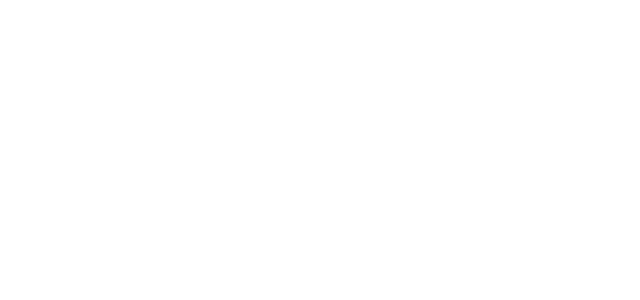
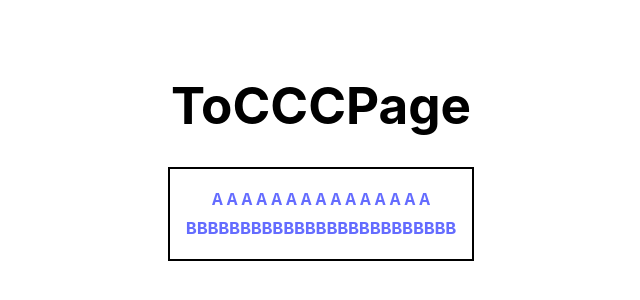
Before and after one commit to shunsuke-tamura/image_qr_code_communication, a React (Vite) app: page /to-ccc in a window 1280 px wide. Before the commit this address had no page. Shown: the part 248-548 px from the top of the page, without its empty margins (319-959 px from the left). Built offline with nearby package versions, Linux system fonts and the light colour scheme.

Commit message:
update: cccに変更

```diff
--- a/src/App.tsx
+++ b/src/App.tsx
@@ -3,7 +3,7 @@
 import ToImagePage from "./pages/ToImage";
 import ToQrPage from "./pages/ToQr";
 import TopPage from "./pages/Top";
-import ToCSCPage from "./pages/ToCSC";
+import ToCCCPage from "./pages/ToCCC";
 
 function App() {
   return (
@@ -12,7 +12,7 @@
         <Route path="/" element={<TopPage />} />
         <Route path="/to-qr" element={<ToQrPage />} />
         <Route path="/to-image" element={<ToImagePage />} />
-        <Route path="/to-csc" element={<ToCSCPage />} />
+        <Route path="/to-ccc" element={<ToCCCPage />} />
       </Routes>
     </div>
   );
--- /dev/null
+++ b/src/pages/ToCCC/index.tsx
@@ -0,0 +1,45 @@
+import "./style.css";
+
+const ToCCCPage = () => {
+  return (
+    <div className="bg">
+      <h1 className="primary-text">ToCCCPage</h1>
+      <div className="ccc-container">
+        <div className="row">
+          {[...Array(15)].map(() => (
+            <div className="code-container">
+              <a className="code">A</a>
+            </div>
+          ))}
+        </div>
+        <a className="code">B</a>
+        <a className="code">B</a>
+        <a className="code">B</a>
+        <a className="code">B</a>
+        <a className="code">B</a>
+        <a className="code">B</a>
+        <a className="code">B</a>
+        <a className="code">B</a>
+        <a className="code">B</a>
+        <a className="code">B</a>
+        <a className="code">B</a>
+        <a className="code">B</a>
+        <a className="code">B</a>
+        <a className="code">B</a>
+        <a className="code">B</a>
+        <a className="code">B</a>
+        <a className="code">B</a>
+        <a className="code">B</a>
+        <a className="code">B</a>
+        <a className="code">B</a>
+        <a className="code">B</a>
+        <a className="code">B</a>
+        <a className="code">B</a>
+        <a className="code">B</a>
+        <a className="code">B</a>
+      </div>
+    </div>
+  );
+};
+
+export default ToCCCPage;
--- /dev/null
+++ b/src/pages/ToCCC/style.css
@@ -0,0 +1,30 @@
+.bg {
+  padding: 100px;
+  background-color: white;
+}
+
+.primary-text {
+  color: black;
+}
+
+.ccc-container {
+  border: 2px solid black;
+  padding: 16px;
+}
+
+.ccc-container>.row {
+  display: flex;
+  justify-content: center;
+  align-items: center;
+}
+
+.code-container {
+  /* border: 2px solid black; */
+  padding: 2px;
+}
+
+.code {
+  font-size: 18px;
+  font-weight: bolder;
+  font-family: monospace;
+}
--- a/src/pages/ToCSC/index.tsx
+++ /dev/null
@@ -1,12 +0,0 @@
-import "./style.css";
-
-const ToCSCPage = () => {
-  return (
-    <div className="bg">
-      <h1 className="primary-text">ToCSCPage</h1>
-      <div className="csc-container"></div>
-    </div>
-  );
-};
-
-export default ToCSCPage;
--- a/src/pages/ToCSC/style.css
+++ /dev/null
@@ -1,13 +0,0 @@
-.bg {
-  padding: 100px;
-  background-color: white;
-}
-
-.primary-text {
-  color: black;
-}
-
-.csc-container {
-  border: 2px solid black;
-  padding: 16px;
-}
--- a/src/pages/Top/index.tsx
+++ b/src/pages/Top/index.tsx
@@ -13,8 +13,8 @@
         to-image
       </button>
       <br />
-      <button className="primary" onClick={() => navigate("/to-csc")}>
-        to-csc
+      <button className="primary" onClick={() => navigate("/to-ccc")}>
+        to-ccc
       </button>
     </div>
   );
```
